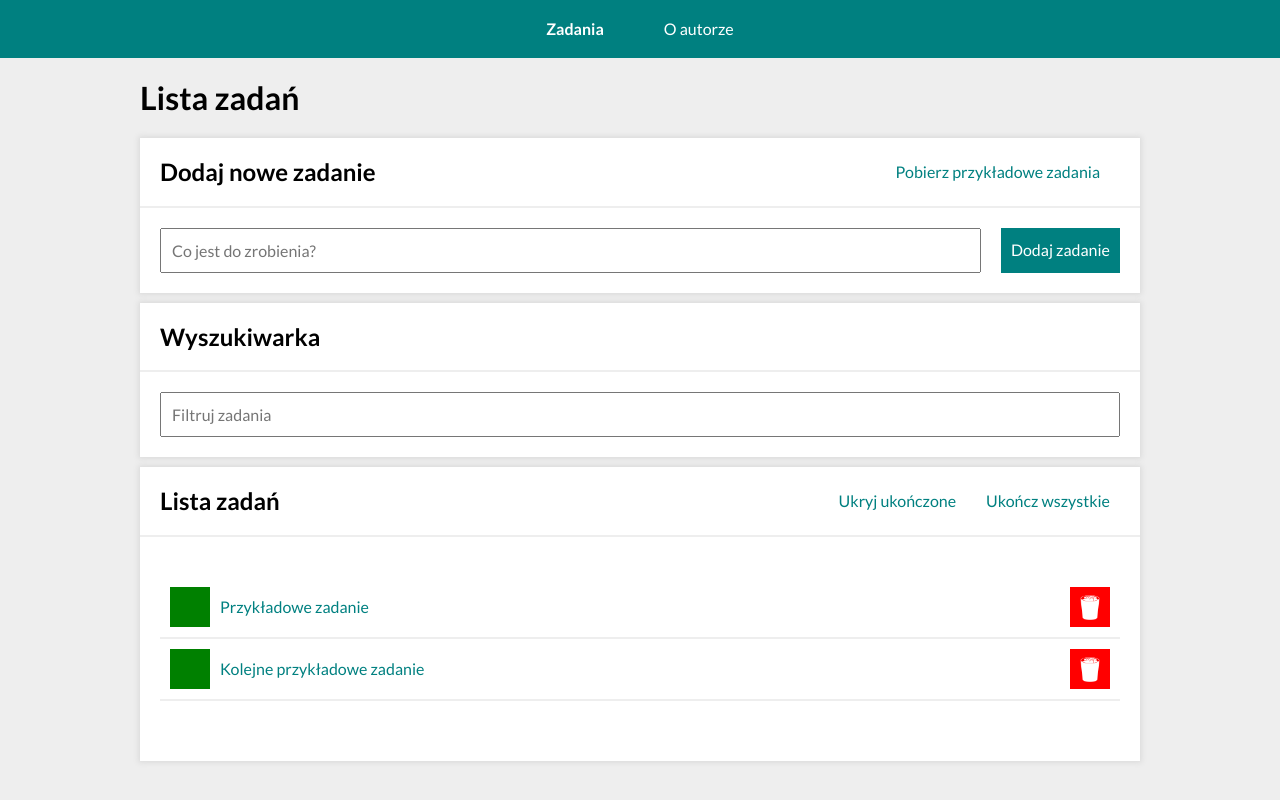
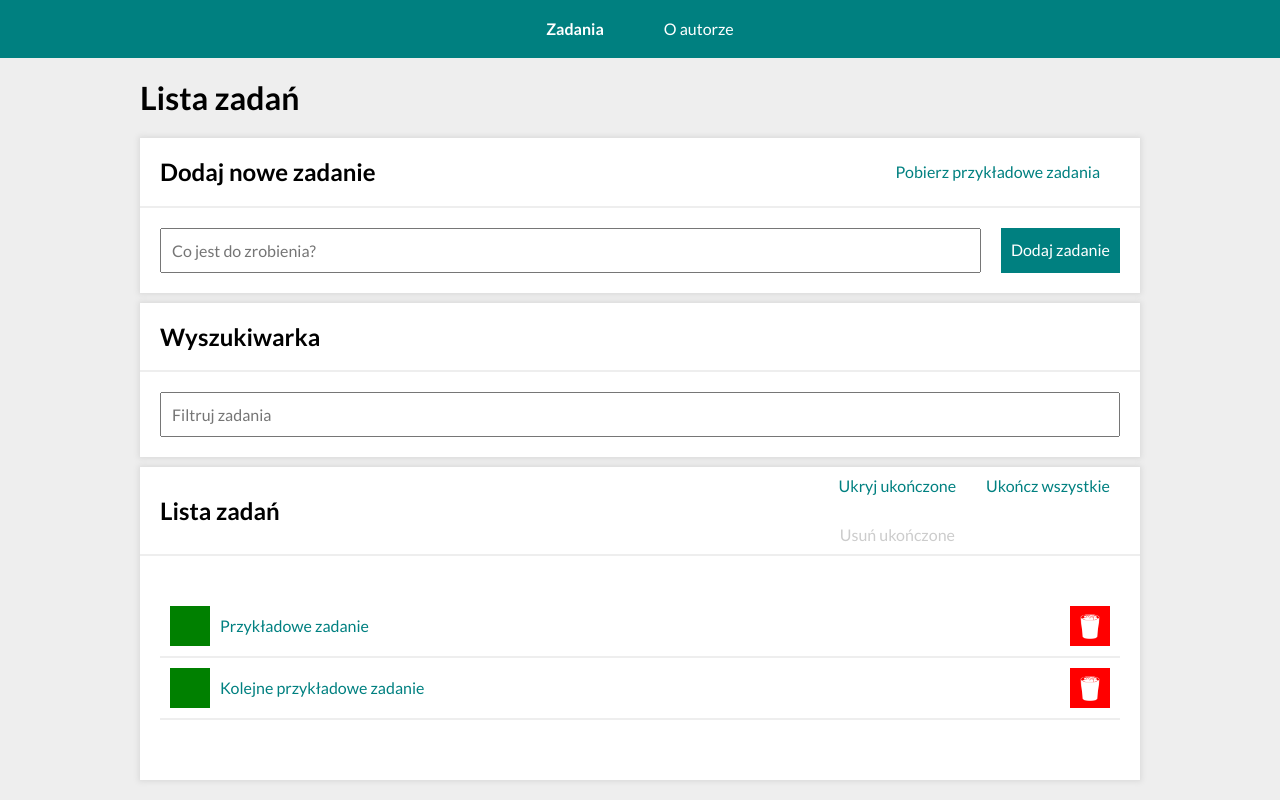
Before and after one commit to Marcin-Jakubowski/todos-list-react, a React (Create React App) app: page /#/zadania in a window 1280 px wide. Both pictures are taken after a click on the button "Pobierz przykładowe zadania". Built offline with nearby package versions, Linux system fonts and the light colour scheme.

Commit message:
adding button to remove done tasks

```diff
--- a/src/features/tasks/TasksPage/Buttons/index.js
+++ b/src/features/tasks/TasksPage/Buttons/index.js
@@ -1,7 +1,7 @@
 import React from "react";
 import { useSelector, useDispatch } from "react-redux";
 import { Button, ButtonContainer } from "../../Button";
-import { selectTasks, toggleHideDone, setAllDone } from "../../tasksSlice";
+import { selectTasks, toggleHideDone, setAllDone, removeDone } from "../../tasksSlice";
 
 const Buttons = () => {
     const { tasks, hideDone } = useSelector(selectTasks);
@@ -24,6 +24,12 @@ const Buttons = () => {
                     >
                         Ukończ wszystkie
                     </Button>
+                    <Button
+                        onClick={() => dispatch(removeDone())}
+                        disabled={tasks.every(({ done }) => !done)}
+                    >
+                        Usuń ukończone
+                    </Button>
                 </>
             )}
         </ButtonContainer>
--- a/src/features/tasks/tasksSlice.js
+++ b/src/features/tasks/tasksSlice.js
@@ -35,7 +35,10 @@ const tasksSlice = createSlice({
         toggleLoadDone: state => {
             state.loadDone = !state.loadDone;
         },
-    },
+        removeDone: state => {
+            state.tasks = state.tasks.filter(task => task.done === false);
+        },
+},
 });
 
 export const {
@@ -47,6 +50,7 @@ export const {
     fetchExampleTasks,
     setTasks,
     toggleLoadDone,
+    removeDone,
 } = tasksSlice.actions;
 export const selectTasks = state => state.tasks;
 
```
